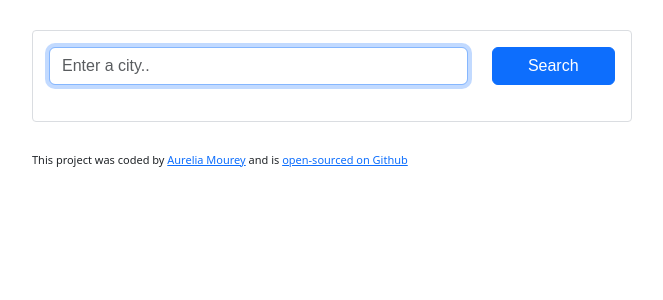
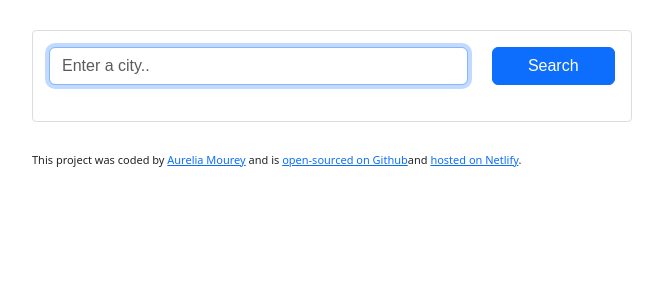
Before and after one commit to AureliaM-c/weather-react-project, a React (Create React App) app: page / in a window 1280 px wide. Shown: the top 300 px of the page, without its empty margins (308-971 px from the left). Built offline with nearby package versions, Linux system fonts and the light colour scheme.

Commit message:
update footer

```diff
--- a/src/App.js
+++ b/src/App.js
@@ -24,6 +24,15 @@ function App() {
         >
           open-sourced on Github
         </a>
+        and{" "}
+        <a
+          href="https://weather-react-project-sc.netlify.app/"
+          target="_blank"
+          rel="noreferrer"
+        >
+          hosted on Netlify
+        </a>
+        .
       </footer>
     </div>
   );
```
